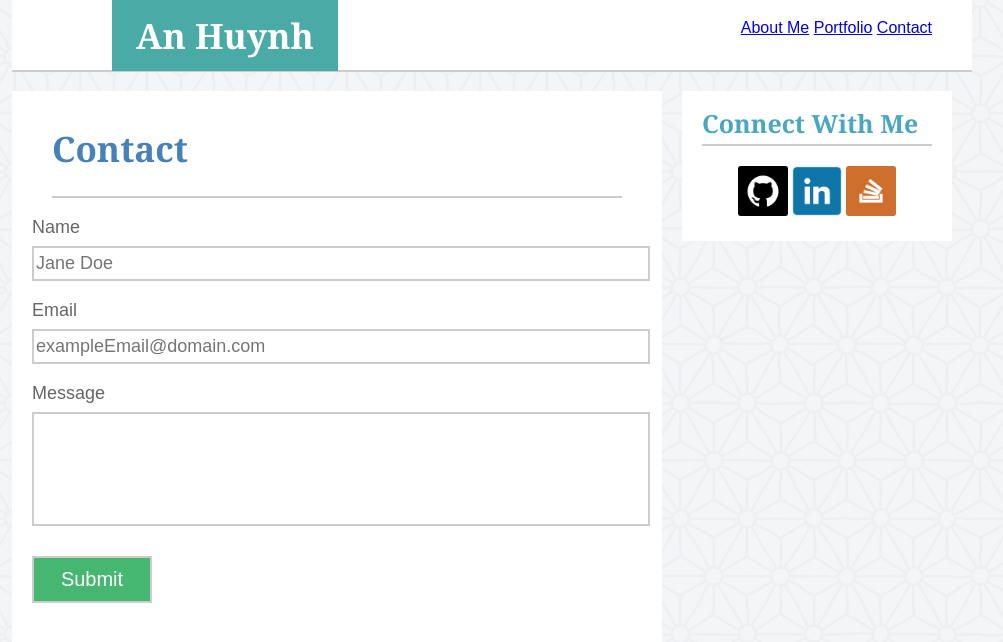
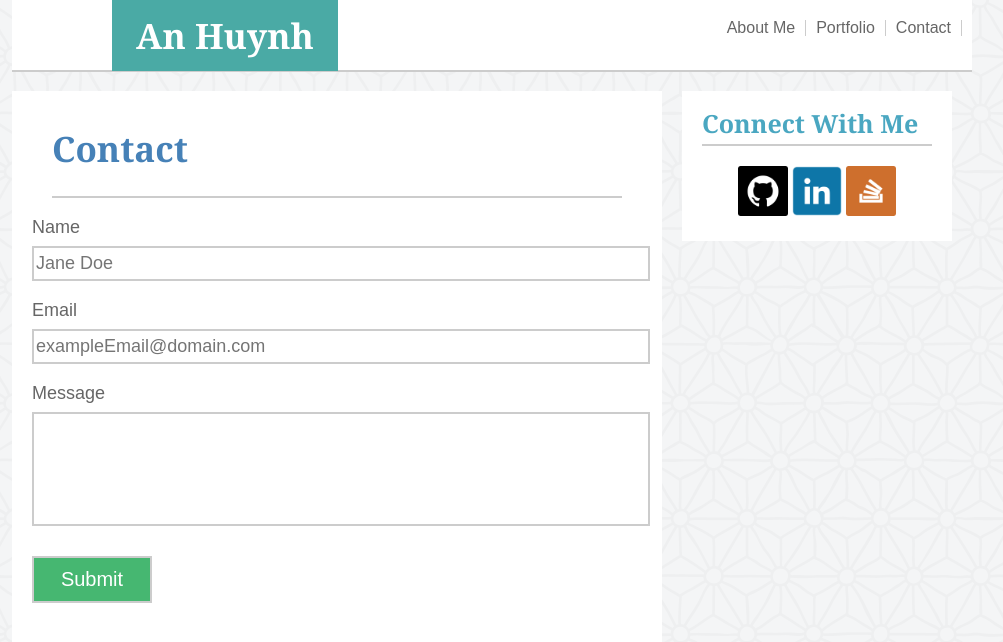
Before and after one commit to An26/Basic-Portfolio, a PHP site: page /contact.html in a window 1280 px wide. Shown: the top 642 px of the page, without its empty margins (148-1151 px from the left). Run offline with PHP 8.4, Linux system fonts and the light colour scheme.

Commit message:
ready for turn-in

```diff
--- a/assets/css/style.css
+++ b/assets/css/style.css
@@ -25,22 +25,22 @@ header {
     border-bottom: 2px solid #cccccc;
 }
 
-.nav-links {
+.nav {
     float:right;
     display: inline;
     margin-top: 20px;
     margin-right: 40px;
 }
 
-
-}
-.nav-links a{
-    text-align: center;
-    border-right: 1px solid #ddd;
-    color: #ccc;
-    margin-right: 20px;
+.nav-links a {
+    float: right;
+    margin-top: 20px;
+    margin-right:40px;
     text-decoration: none;
-
+    color: #666;
+    margin-right: 10px;
+    padding-right: 10px;
+    border-right:1px solid #ccc;
 }
 
 .nav-links a:hover {
--- a/contact.html
+++ b/contact.html
@@ -13,9 +13,9 @@
                <h1>An Huynh</h1>
             </a>
             <nav class="nav-links">
+               <a href="contact.html">Contact</a>
+               <a href="portfolio.html">Portfolio</a>
                <a href="index.html">About Me</a>
-               <a href="portfolio.html">Portfolio</a>
-               <a href="contact.html">Contact</a>
             </nav>
          </div>
       </header>
--- a/portfolio.html
+++ b/portfolio.html
@@ -12,9 +12,9 @@
                <h1>An Huynh</h1>
             </a>
             <nav class="nav-links">
+               <a href="contact.html">Contact</a>
+               <a href="portfolio.html">Portfolio</a>
                <a href="index.html">About Me</a>
-               <a href="portfolio.html">Portfolio</a>
-               <a href="contact.html">Contact</a>
             </nav>
          </div>
       </header>
```
Also changed, not shown: index.html (+5 -11 lines).
